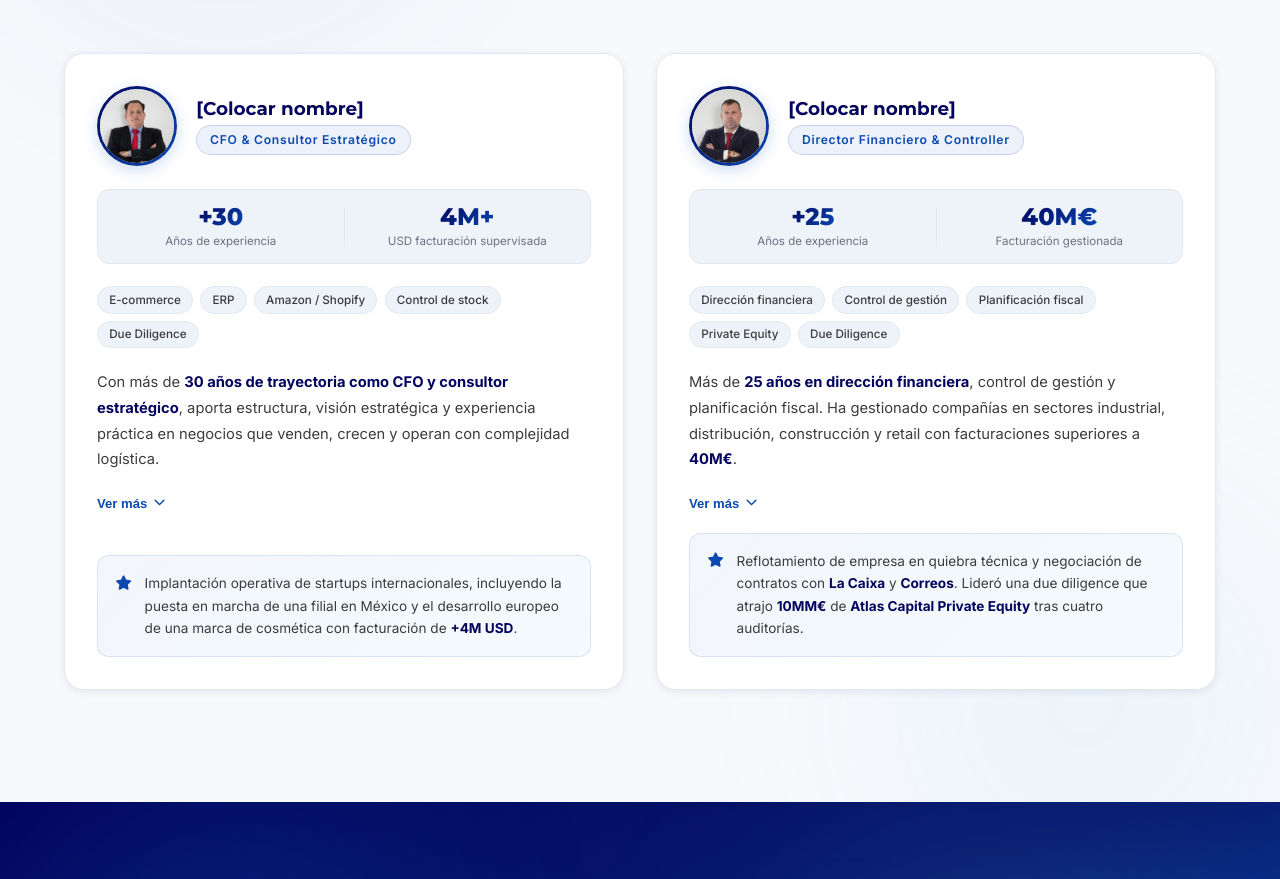
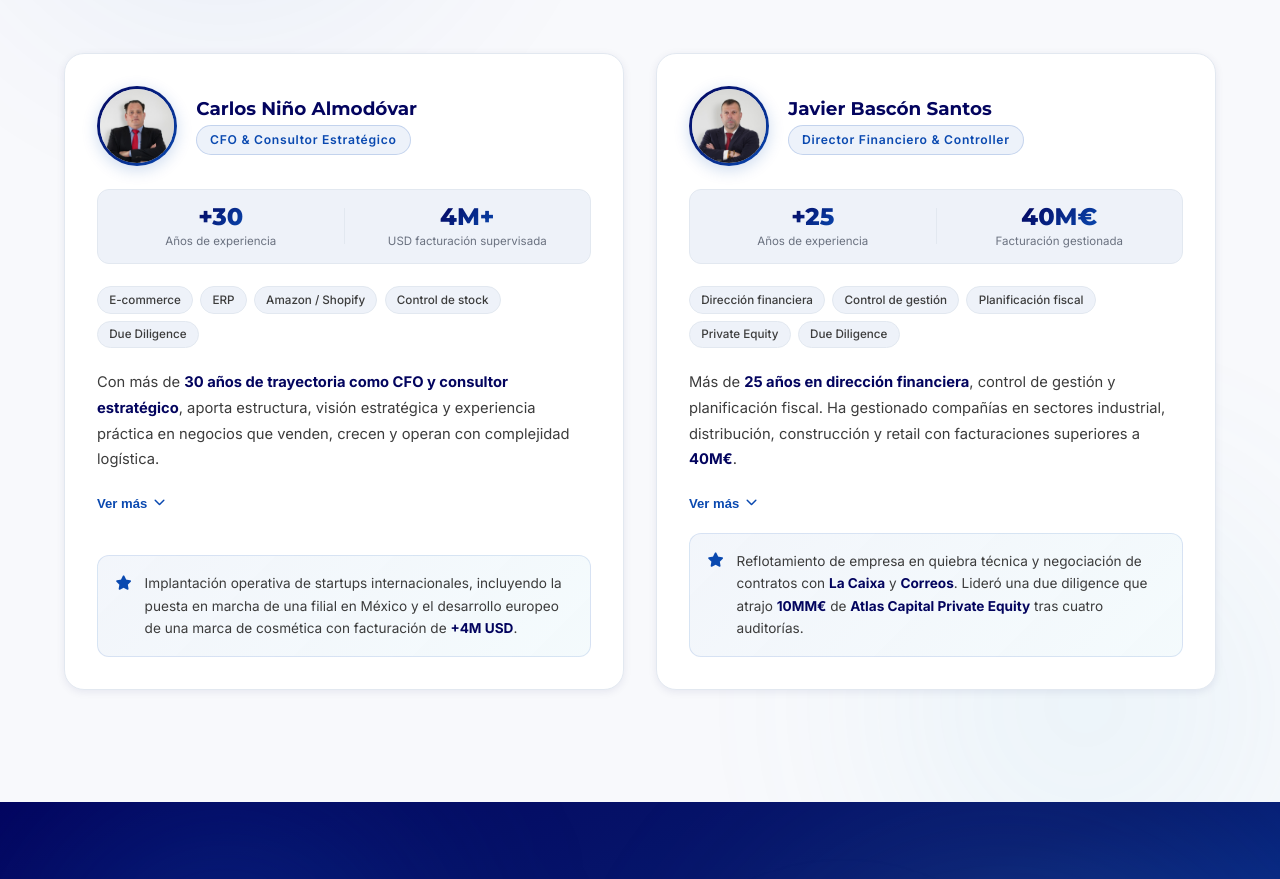
Before and after one commit to zathit17/ECOMadvisory_sobre_nosotros, a plain HTML site: page index.html in a window 1280 px wide. Shown: the part 1800-2679 px from the top of the page. Drawn offline with Linux system fonts and the light colour scheme.

Commit message:
se agregaron los nombre faltantes

```diff
--- a/index.html
+++ b/index.html
@@ -183,12 +183,12 @@
               <div class="member-card__photo-ring">
                 <div class="member-card__photo-wrap">
                   <img src="assets/images/team-1.jpg"
-                    alt="[Colocar nombre] — Operaciones, e-commerce y control estratégico" class="member-card__photo"
-                    loading="lazy" />
+                    alt="Carlos Niño Almodóvar — Operaciones, e-commerce y control estratégico"
+                    class="member-card__photo" loading="lazy" />
                 </div>
               </div>
               <div class="member-card__identity">
-                <h3 class="member-card__name">[Colocar nombre]</h3>
+                <h3 class="member-card__name">Carlos Niño Almodóvar</h3>
                 <span class="member-card__role">CFO & Consultor Estratégico</span>
               </div>
             </div>
@@ -256,12 +256,12 @@
               <div class="member-card__photo-ring">
                 <div class="member-card__photo-wrap">
                   <img src="assets/images/team-2.jpg"
-                    alt="[Colocar nombre] — Dirección financiera, estructura y control" class="member-card__photo"
+                    alt="Javier Bascón Santos — Dirección financiera, estructura y control" class="member-card__photo"
                     loading="lazy" />
                 </div>
               </div>
               <div class="member-card__identity">
-                <h3 class="member-card__name">[Colocar nombre]</h3>
+                <h3 class="member-card__name">Javier Bascón Santos</h3>
                 <span class="member-card__role">Director Financiero & Controller</span>
               </div>
             </div>
```
